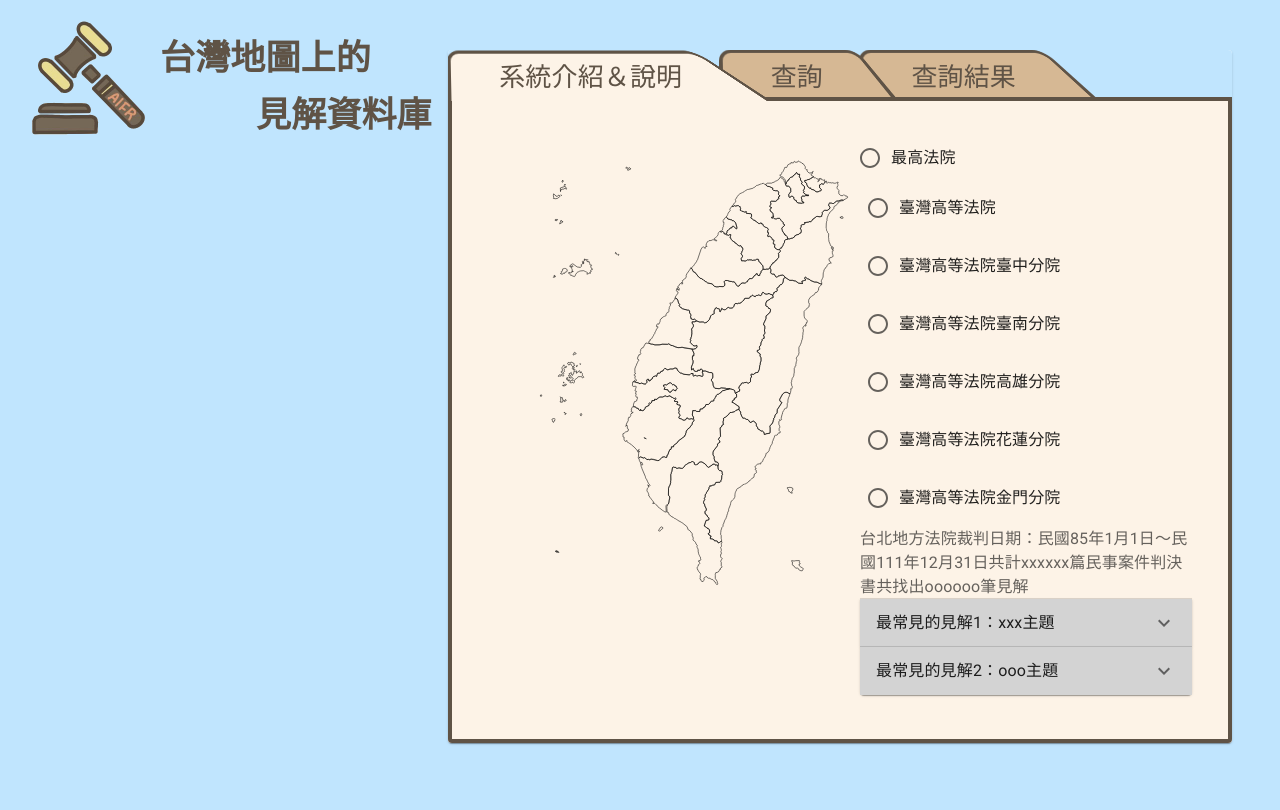
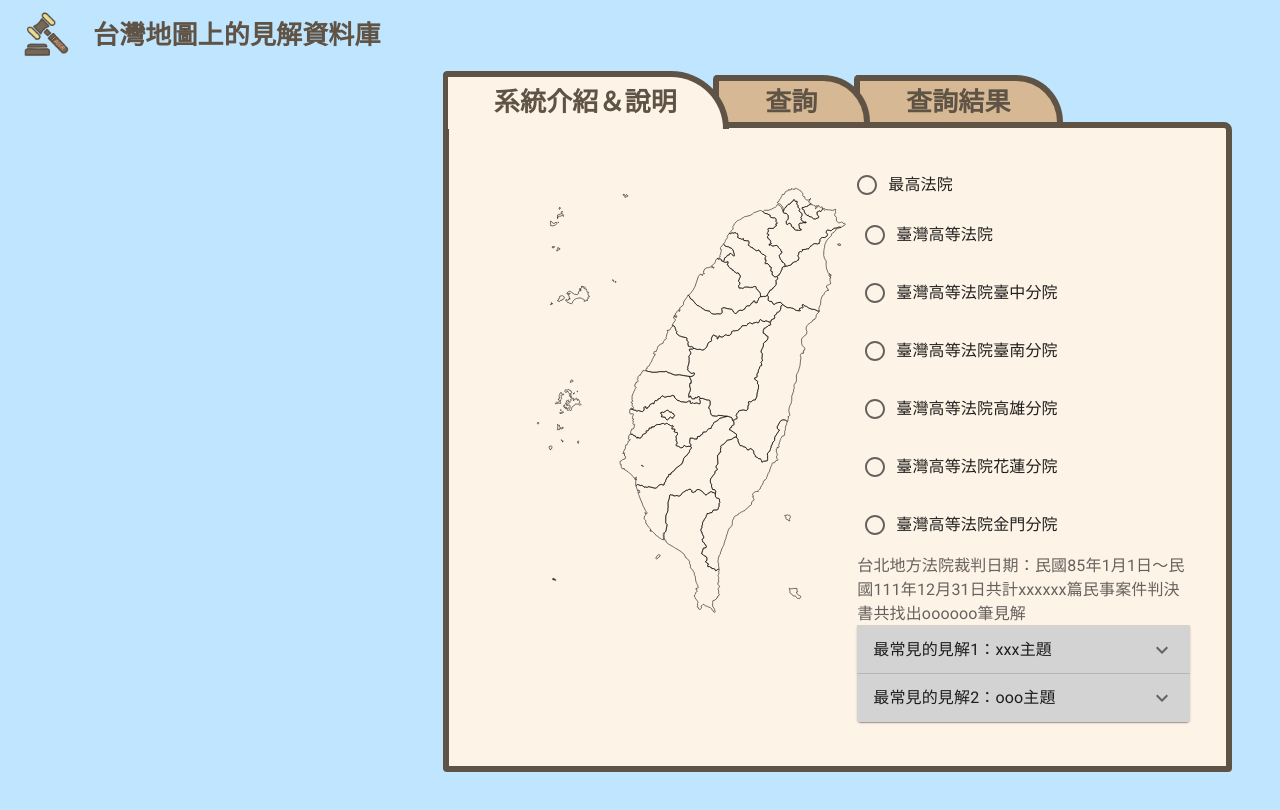
Before and after one commit to eddie605134/legal-opinion-db-on-jurisprudence, a React (Vite) app: page /map in a window 1280 px wide. Shown: the top 810 px of the page. Built offline with nearby package versions, Linux system fonts and the light colour scheme.

Commit message:
layout調整

```diff
--- a/src/components/layouts/Header.tsx
+++ b/src/components/layouts/Header.tsx
@@ -1,48 +1,59 @@
 import { styled } from '@mui/system';
+import { useLocation } from 'react-router-dom';
 import Logo from '@/static/images/logo.png';
 
-const HeaderContainer = styled('div')({
+type StyledProps = {
+  pathIsMap?: boolean;
+}
+
+const HeaderContainer = styled('div')<StyledProps>(({ pathIsMap }) => ({
   display: 'flex',
   alignItems: 'center',
   padding: '10px 20px',
   backgroundColor: '#C0E5FE',
-  height: '50px',
   position: 'relative',
-});
+}));
 
-const LogoImage = styled('img')({
-  width: '130px',
-  marginRight: '15px',
-  position: 'absolute',
-  left: '20px',
-  top: '15px',
-});
+const Position = styled('div')<StyledProps>(({ pathIsMap }) => ({
+  position: pathIsMap ? 'absolute' : 'unset',
+  top: '18px',
+  left: '18px',
+  width: pathIsMap ? '500px' : 'unset',
+  display: 'flex',
+  flexGrow: pathIsMap ? 0 : 1,
+}))
 
-const HeaderText = styled('div')({
+const LogoImage = styled('img')<StyledProps>(({ pathIsMap }) => ({
+  width: pathIsMap ? '110px' : '50px',
+  marginRight: pathIsMap ? '25px' : '15px',
+}));
+
+const HeaderText = styled('div')<StyledProps>(({ pathIsMap }) => ({
   display: 'flex',
   flexDirection: 'column',
-  lineHeight: '1.2',
-});
+  lineHeight: pathIsMap ? '1.6' : '1.2',
+  fontSize: pathIsMap ? '35px' : '14px',
+}));
 
 const SpanText = styled('span')({
-  fontSize: '35px',
+  // fontSize: '35px',
   fontWeight: 'bold',
   color: '#5F5346',
-  position: 'absolute',
+  // position: 'absolute',
 });
 
 function Header() {
+  const location = useLocation();
+
+  const pathIsMap = location.pathname === '/map';
   return (
     <HeaderContainer>
-      <LogoImage src={Logo} alt="Logo" />
-      <HeaderText>
-        <SpanText sx={{
-          top: '38px',
-          left: '160px',
-        }}>台灣地圖上的</SpanText>
-        <SpanText sx={{ml: 12, top: '95px',
-          left: '160px',}}>見解資料庫</SpanText>
-      </HeaderText>
+      <>
+        <LogoImage src={Logo} alt="Logo" />
+        <HeaderText>
+          <SpanText sx={{ml: 1, fontSize: '26px'}}>台灣地圖上的見解資料庫</SpanText>
+        </HeaderText>
+      </>
     </HeaderContainer>
   );
 }
--- a/src/components/layouts/TabsComponent.tsx
+++ b/src/components/layouts/TabsComponent.tsx
@@ -20,6 +20,7 @@ const StyledTab = styled('a')({
   fontSize: '26px',
   zIndex: 2,
   cursor: 'pointer',
+  fontWeight: 'bold',
   '&::before': {
     content: '""',
     position: 'absolute',
@@ -29,18 +30,21 @@ const StyledTab = styled('a')({
     left: 0,
     zIndex: -1,
     background: '#D6B894',
-    border: '4px solid #5F5346',
+    border: '6px solid #5F5346',
     borderBottom: 'none',
     borderRadius: '.5em .5em 0 0',
-    transform: 'scale(1.13, 1.3) perspective(.55em) rotateX(5deg)',
-    transformOrigin: 'bottom left',
+    borderTopLeftRadius: '3.5em',
+    borderTopRightRadius: '999px',
+    // transform: 'scale(1.13, 1.3) perspective(.55em) rotateX(5deg)',
+    // transformOrigin: 'bottom left',
     cursor: 'pointer',
   },
   '&.selected': {
     zIndex: '5 !important',
+    padding: '0.45em 2em 0',
     '&::before': {
       background: '#FDF3E7',
-      marginBottom: '-.16em',
+      marginBottom: '-.26em',
     }
   }
 });
--- a/src/pages/HomePage.tsx
+++ b/src/pages/HomePage.tsx
@@ -1,6 +1,8 @@
 // HomePage.tsx
-import React from 'react';
+import React, { useState, useEffect } from 'react';
 import { Outlet } from 'react-router-dom';
+import { useLocation } from 'react-router-dom';
+import { styled } from '@mui/system';
 
 import Grid from '@mui/material/Unstable_Grid2';
 import Box from '@mui/material/Box';
@@ -9,6 +11,15 @@ import CardContent from '@mui/material/CardContent';
 
 import Header from '@/components/layouts/Header'
 import TabsComponent from '@/components/layouts/TabsComponent';
+
+type StyledProps = {
+  flexBasis: string;
+};
+
+const AnimatedGrid = styled(Grid)<StyledProps>(({ theme, flexBasis }) => ({
+  flexBasis: flexBasis,
+  transition: 'flex-basis 0.3s cubic-bezier(0.4, 0.0, 0.2, 1)',
+}))
 
 const Sider = () => {
   return (
@@ -19,30 +30,42 @@ const Sider = () => {
 const MainContent = () => {
   return (
     <CardContent sx={{
-      border: '4px solid #5F5346',
+      border: '6px solid #5F5346',
       background: '#FDF3E7',
-      }}>
+      borderTopRightRadius: '.5em',
+      minHeight: '80vh'
+    }}>
       <Outlet />
     </CardContent>
   );
 }
 
 const HomePage = () => {
+  const location = useLocation();
+  const pathIsMap = location.pathname === '/map';
+  // 1. 設置初始狀態以防動畫失效
+  const [sideFlexBasis, setSideFlexBasis] = useState('0%');
+  const [mainFlexBasis, setMainFlexBasis] = useState('100%');
 
+  // 2. 在 useEffect 中設置目标狀態
+  useEffect(() => {
+    setSideFlexBasis(pathIsMap ? '33.33%' : '0%');
+    setMainFlexBasis(pathIsMap ? '66.66%' : '100%');
+  }, [pathIsMap]);
   return (
     <>
       <Header />
       <Box sx={{ p: 6, pt: 0, flexGrow: 1 }}>
-        <Grid container spacing={2}>
-          <Grid xs={4}>
+        <Grid container>
+          <AnimatedGrid flexBasis={sideFlexBasis} xs={pathIsMap ? 4 : 0}>
             <Sider />
-          </Grid>
-          <Grid xs={8}>
-            <Card>
-          <TabsComponent />
-          <MainContent />
+          </AnimatedGrid>
+          <AnimatedGrid flexBasis={mainFlexBasis} xs={ pathIsMap ? 8 : 12 }>
+            <Card sx={{ boxShadow: 'unset', background: '#C0E5FE' }}>
+              <TabsComponent />
+              <MainContent />
             </Card>
-            </Grid>
+          </AnimatedGrid >
         </Grid>
       </Box>
     </>
```
